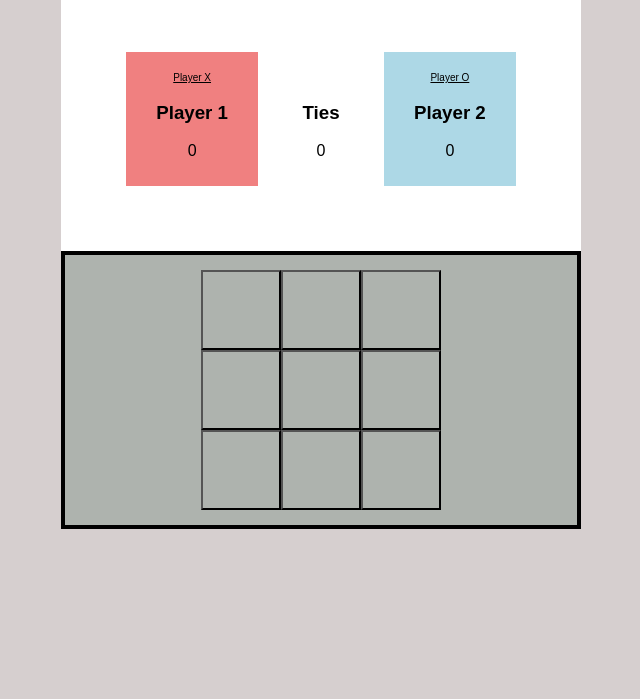
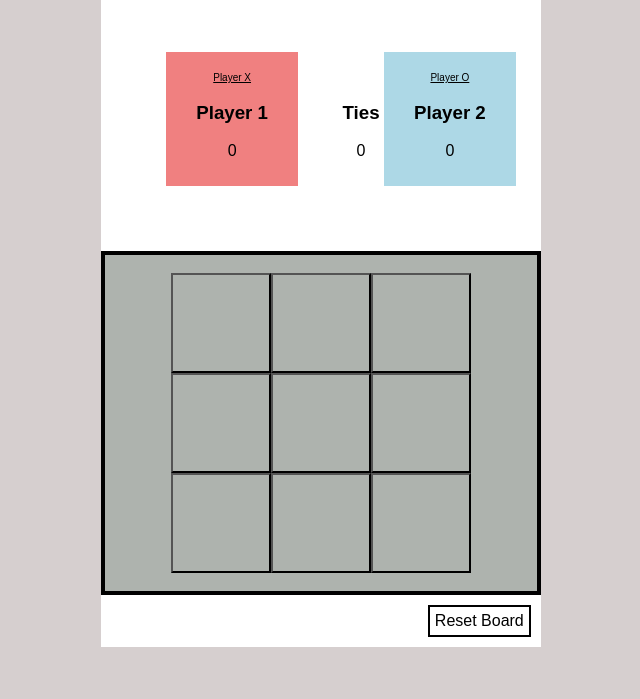
Before and after one commit to Reinerus/tic-tac-toe, a plain HTML site: page index.html in a window 1280 px wide. Shown: the part 101-800 px from the top of the page, without its empty margins (319-959 px from the left). Drawn offline with Linux system fonts and the light colour scheme.

Commit message:
added Reset Board Button

```diff
--- a/index.html
+++ b/index.html
@@ -36,12 +36,16 @@
 
         <div class="keypad">
             <div class="buttons">
+            <br>
                 <div class="row1"> <button id="1" onclick="setShape(this, 1)"></button><button id="2" onclick="setShape(this, 2)"></button><button id="3" onclick="setShape(this, 3)"></button> </div>
                 <div class="row2"> <button id="4" onclick="setShape(this, 4)"></button><button id="5" onclick="setShape(this, 5)"></button><button id="6" onclick="setShape(this, 6)"></button></div>
                 <div class="row3"> <button id="7" onclick="setShape(this, 7)"></button><button id="8" onclick="setShape(this, 8)"></button><button id="9"onclick="setShape(this, 9)"></button></div>
-         </div>
+              <br>
+            </div>
         </div>
-
+        <div class="resets">
+                <p onclick="resetButtons"(this)> Reset Board</p>
+        </div>
     </div>
 
 <script src="javascript.js"></script>
--- a/style.css
+++ b/style.css
@@ -40,7 +40,6 @@ body {
 .player2 {
     padding: 10px 30px;
     background-color: lightblue;
-    margin: 40px;
     display: inline-block;
 }
 
@@ -58,20 +57,31 @@ body {
     border: 2px solid black;
     border-collapse: collapse;
 }
-
-.buttons
-{
-    padding: 15px;
+.buttons {
     border: 2px solid black;
-    font-size: 30px;
+    height: fit-content;
+    font-size: px;
     min-width: 50px;
     min-height: 50px;
     background-color: rgb(174, 179, 174);
 }
 .buttons button {
-    padding: 5px;
+    padding: 15px;
     content: "";
-    height: 80px;
-    width: 80px;
+    height: 100px;
+    width: 100px;
     background-color: rgb(174, 179, 174);
 }
+
+.resets p {
+    padding: 5px ;
+    margin: 10px;
+    float: right;
+    border: 2px solid black;
+    width: fit-content;
+}
+
+.resets p:hover{
+    cursor: pointer;
+    background-color: darkgrey;
+}
```
